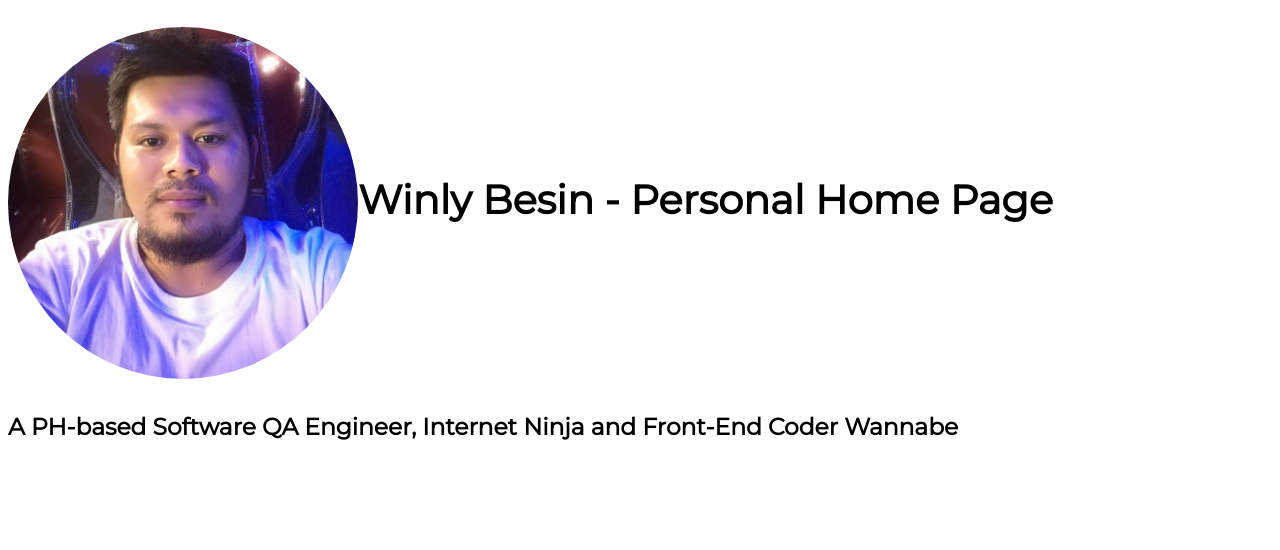
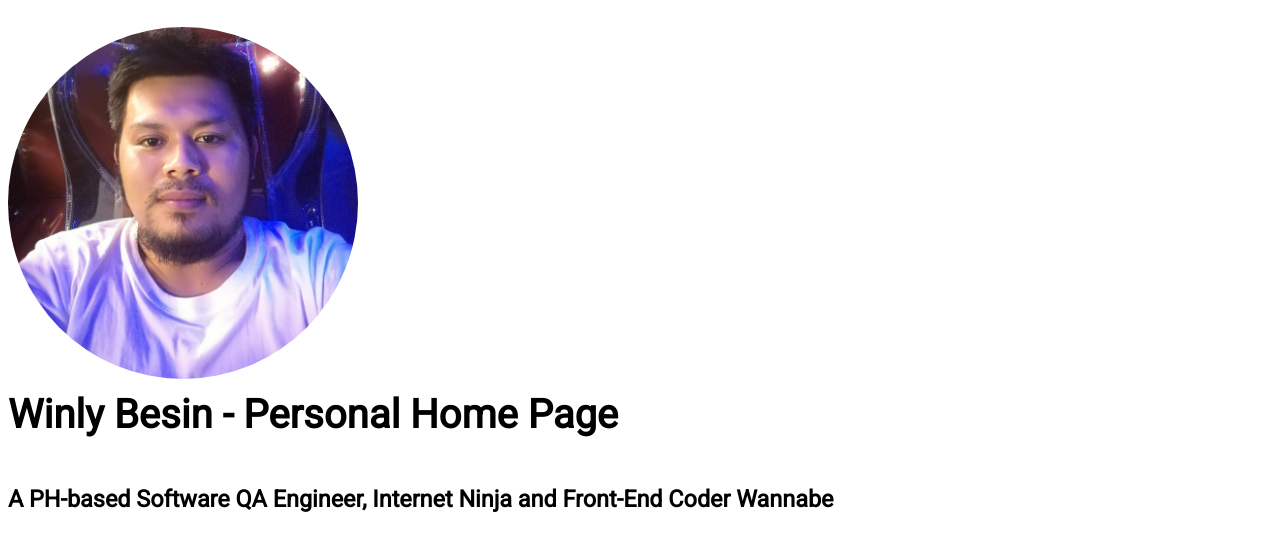
Before and after one commit to winlybesin/lywinhoo.github.io, a plain HTML site: page index.html in a window 1280 px wide. Drawn offline with Linux system fonts and the light colour scheme.

Commit message:
Create new profile page
Create new profile page with simplier and cleaner look.

```diff
--- a/index.html
+++ b/index.html
@@ -3,16 +3,16 @@
 <head>
 	<title>Winly's Personal Home Page</title>
 	<link href="https://fonts.googleapis.com/css?family=Lato|Roboto|Montserrat" rel="stylesheet">
-	<link href="https://fonts.googleapis.com/css?family=Montserrat" rel="stylesheet">
 	<style type="text/css">
 		body {
-			font: 20px Montserrat, sans-serif;
+			font: 20px Roboto, sans-serif;
 			line-height: 1.8;
 			color: #000000;
 		}
 		img {
 			border-radius: 50%;
 			vertical-align: middle;
+			display: block;
 			width: 350px;
 			height: 352px;
 		}
```
